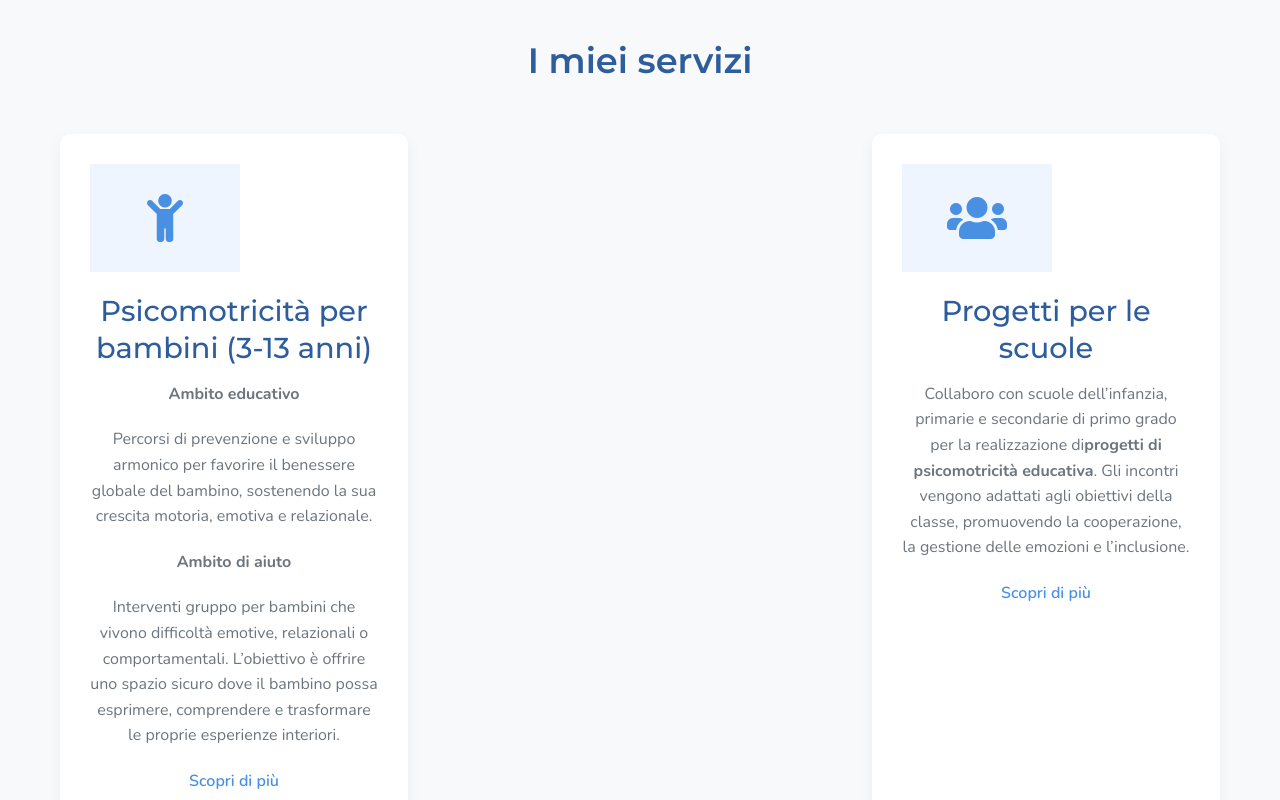
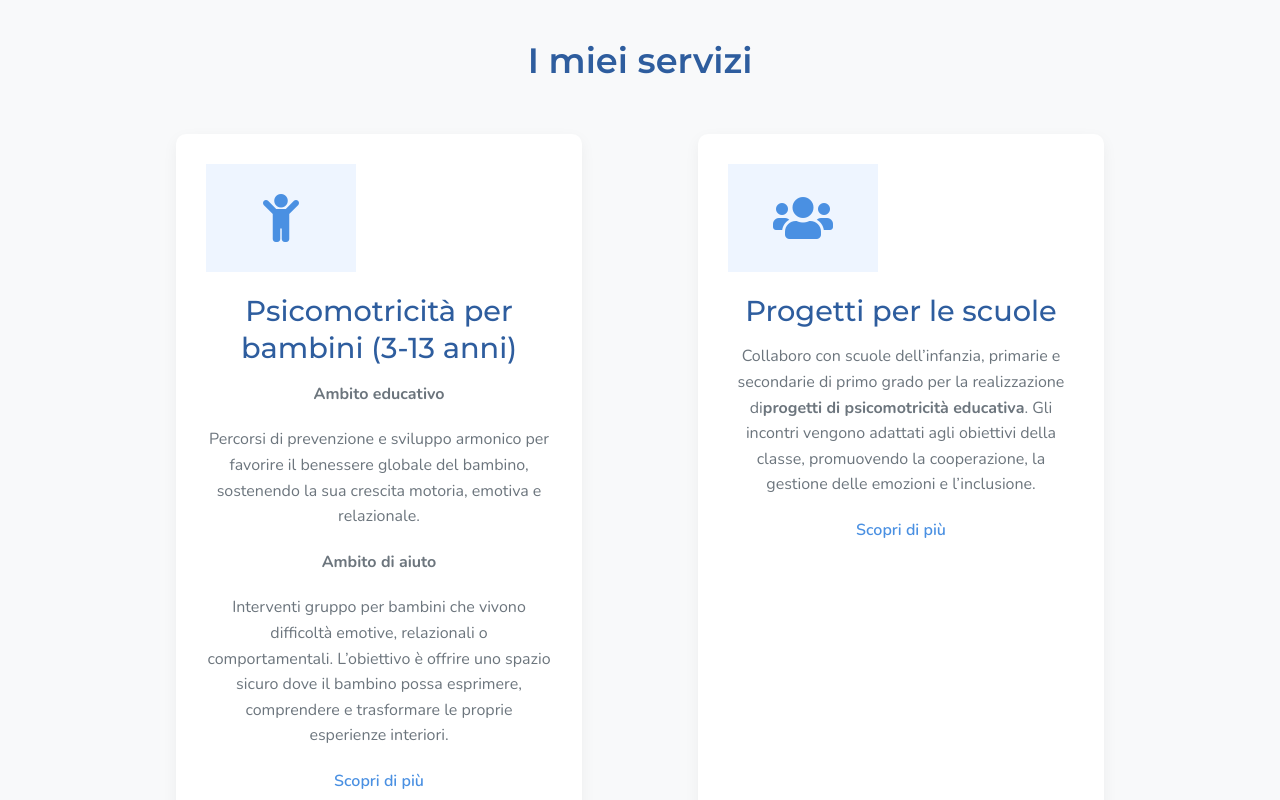
Before and after one commit to aikan86/MirianaPsicomotricita, a React (Create React App) app: page / in a window 1280 px wide. Shown: the part 1400-2200 px from the top of the page. Built offline with nearby package versions, Linux system fonts and the light colour scheme.

Commit message:
Update Home.css

```diff
--- a/src/styles/Home.css
+++ b/src/styles/Home.css
@@ -96,13 +96,13 @@
     max-width: 1200px;
     margin: 0 auto;
     display: flex;
-    justify-content: space-between;
+    justify-content: space-evenly;
     flex-wrap: wrap;
     padding: 0 20px;
   }
 
   .service-card {
-    width: 30%;
+    width: 35%;
     background-color: #fff;
     border-radius: 10px;
     padding: 30px;
```
